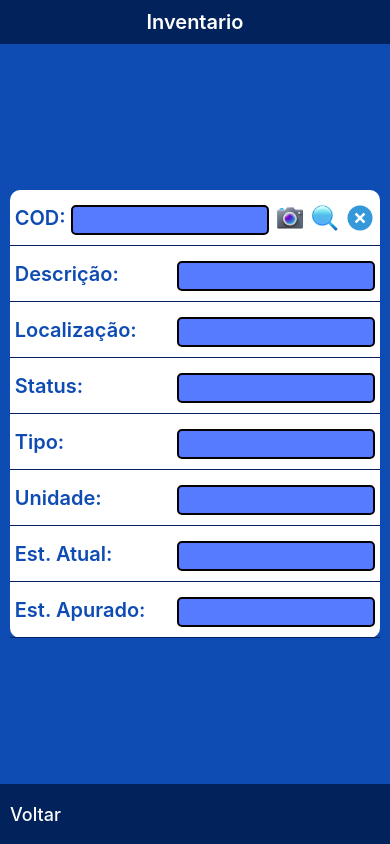
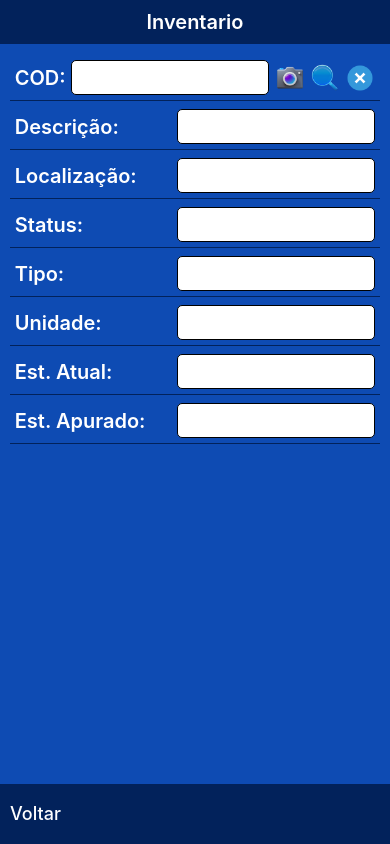
Before and after one commit to Mac-Sistemas-2-0/MacColetorReact, a React Native app: screen /INVENTARIO in a window 390 px wide. Built offline with nearby package versions, Linux system fonts and the light colour scheme.

Commit message:
finish inventario

```diff
--- a/app/components/codComp.js
+++ b/app/components/codComp.js
@@ -22,7 +22,7 @@ function cardComp() {
     <Text style={styles.titleInput}>COD:</Text>
     <TextInput
       style={styles.input}
-      onChangeText={setCOD_INVENTARIO}
+      onChangeText={() => setCOD_INVENTARIO}
       placeholderTextColor ="#FFFFFF"
       keyboardType="text"
     />
@@ -77,20 +77,18 @@ const styles = StyleSheet.create({
     fontSize: 20,
     fontWeight: "600",
     position: "relative",
-    color: "#0E4BB3"
+    color: "#FFF"
   },
   input: {
-    height: 30,
+    height: 35,
     width: "55%",
-    borderWidth: 2,
+    borderWidth: 1,
     borderRadius: 5,
-    marginBottom: 5,
-    marginTop: 10,
+    padding: 5,
     marginLeft: 5,
-    padding: 10,
-    color: "#FFFFFF",
-    fontSize: 15,
-    backgroundColor: "#577BFF",
+    color: "#000",
+    fontSize: 20,
+    backgroundColor: "#FFF",
   },
 });
 
--- a/app/pages/Inventario.js
+++ b/app/pages/Inventario.js
@@ -26,31 +26,31 @@ const Inventario = () => {
   const dataInput = [
     {
       nome: "Descrição: ",
-      function: setDESCRICAO_INVENTARIO
+      function: () => setDESCRICAO_INVENTARIO
     },
     {
       nome: "Localização: ",
-      function: setLOCALIZACAO_INVENTARIO
+      function: () => setLOCALIZACAO_INVENTARIO
     },
     {
       nome: "Status: ",
-      function: setSTATUS_INVENTARIO
+      function: () => setSTATUS_INVENTARIO
     },
     {
       nome: "Tipo: ",
-      function: setTIPO_INVENTARIO
+      function: () => setTIPO_INVENTARIO
     },
     {
       nome: "Unidade: ",
-      function: setUNIDADE_INVENTARIO
+      function: () => setUNIDADE_INVENTARIO
     },
     {
       nome: "Est. Atual: ",
-      function: setSTADO_ATUAL_INVENTARIO
+      function: () => setSTADO_ATUAL_INVENTARIO
     },
     {
       nome: "Est. Apurado: ",
-      function: setESTADO_APURADO_INVENTARIO
+      function: () => setESTADO_APURADO_INVENTARIO
     }
   ];
 
@@ -97,7 +97,7 @@ const Inventario = () => {
 const styles = StyleSheet.create({
   centeredView: {
     width: "95%",
-    backgroundColor: "#FFF",
+    height: "85%",
     borderRadius: 10,
     flexWrap: "nowrap",
   },
@@ -122,7 +122,7 @@ const styles = StyleSheet.create({
   title: {
     fontSize: 20,
     fontWeight: "600",
-    color: "#FFFFFF"
+    color: "#FFF"
   },
   inputContainer: {
     flexDirection: "row",
@@ -131,13 +131,14 @@ const styles = StyleSheet.create({
     alignItems: "center",
     borderBottomWidth: 1,
     padding: 5,
+    marginTop: 3,
     borderBottomColor: "#02225B"
   },
   titleInput: {
     fontSize: 20,
     fontWeight: "600",
     position: "relative",
-    color: "#0E4BB3"
+    color: "#FFF"
   },
   button: {
     borderRadius: 2,
@@ -158,17 +159,15 @@ const styles = StyleSheet.create({
     textAlign: "center"
   },
   input: {
-    height: 30,
+    height: 35,
     width: "55%",
-    borderWidth: 2,
+    borderWidth: 1,
     borderRadius: 5,
-    marginBottom: 5,
-    marginTop: 10,
+    padding: 5,
     marginLeft: 5,
-    padding: 10,
-    color: "#FFFFFF",
-    fontSize: 15,
-    backgroundColor: "#577BFF",
+    color: "#000",
+    fontSize: 20,
+    backgroundColor: "#FFF",
   },
   footerLogin: {
     flexDirection: "row",
```
